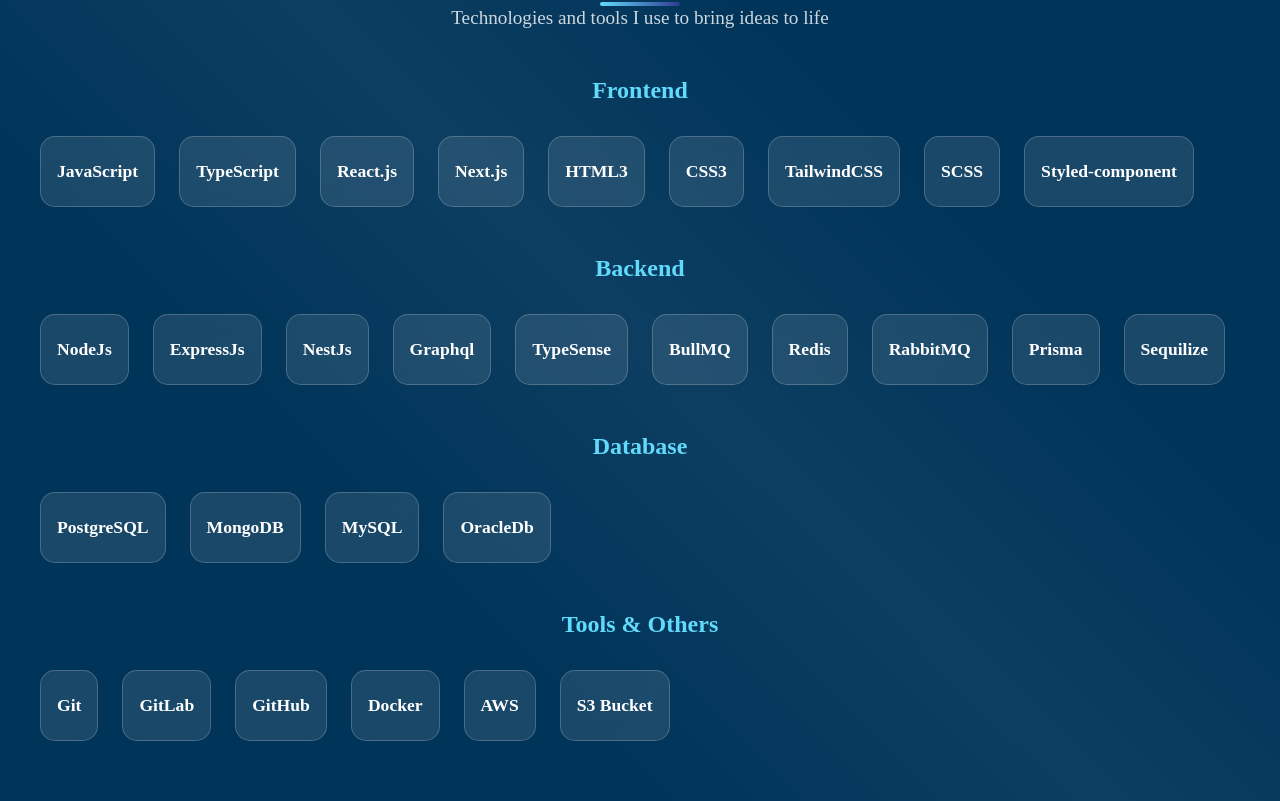
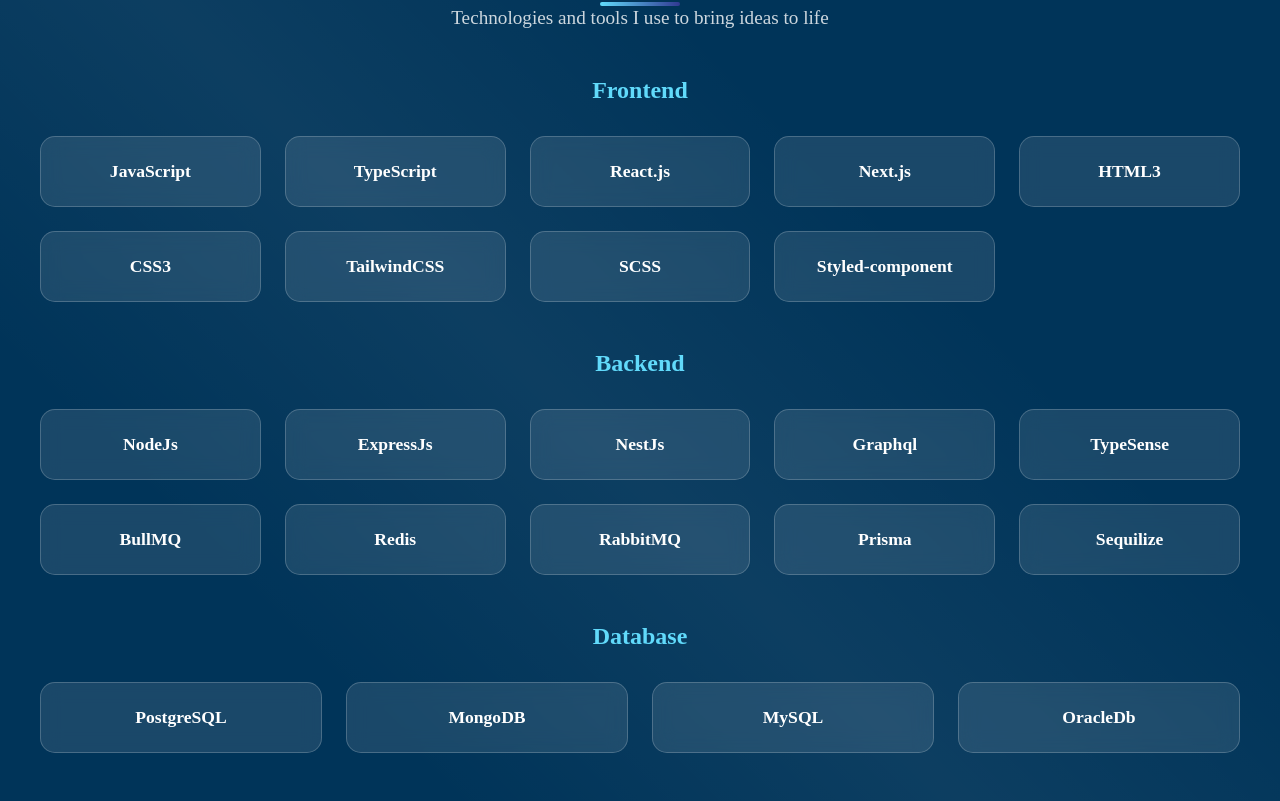
Before and after one commit to SugrivLodhi/portfolio-frontend, a Next.js app: page / in a window 1280 px wide. Shown: the part 1639-2440 px from the top of the page. Built offline with nearby package versions, Linux system fonts and the light colour scheme.

Commit message:
fix reponsive issue

```diff
--- a/src/components/AboutSection.jsx
+++ b/src/components/AboutSection.jsx
@@ -281,11 +281,11 @@
               <span className="label">Years Experience</span>
             </StatItem>
             <StatItem>
-              <span className="number">50+</span>
+              <span className="number">10+</span>
               <span className="label">Projects Completed</span>
             </StatItem>
             <StatItem>
-              <span className="number">15+</span>
+              <span className="number">20+</span>
               <span className="label">Technologies</span>
             </StatItem>
           </StatsContainer>
--- a/src/components/GetInTouch.jsx
+++ b/src/components/GetInTouch.jsx
@@ -235,8 +235,8 @@
       <ContentWrapper>
         <Title>Get In Touch</Title>
        <Subtitle>
-  {"Let's discuss your next project or just say hello!"}
-</Subtitle>
+   {"Let's discuss your next project or just say hello!"}
+      </Subtitle>
 
 
         <Wrapper>
--- a/src/components/SkillSection.jsx
+++ b/src/components/SkillSection.jsx
@@ -112,7 +112,7 @@
 
 // Skills list container
 const SkillsGrid = styled.div`
-  display: flex;
+  display: grid; /* Changed from flex to grid for proper column wrapping */
   grid-template-columns: repeat(auto-fit, minmax(200px, 1fr));
   gap: 1.5rem;
   margin-top: 2rem;
@@ -124,11 +124,15 @@
 
   @media (max-width: ${breakpoints.mobile}) {
     grid-template-columns: repeat(auto-fit, minmax(120px, 1fr));
-    gap: 1rem;
+    gap: 0.8rem;
+  }
+
+  @media (max-width: 375px) {
+    grid-template-columns: repeat(auto-fit, minmax(100px, 1fr));
+    gap: 0.6rem;
   }
 `;
 
-// Individual skill item styling and animation
 const SkillItem = styled.div`
   background: rgba(255, 255, 255, 0.1);
   backdrop-filter: blur(10px);
@@ -144,26 +148,11 @@
   position: relative;
   overflow: hidden;
 
-  &::before {
-    content: '';
-    position: absolute;
-    top: 0;
-    left: -100%;
-    width: 100%;
-    height: 100%;
-    background: linear-gradient(90deg, transparent, rgba(255,255,255,0.1), transparent);
-    transition: left 0.5s ease;
-  }
-
   &:hover {
-    transform: translateY(-10px) scale(1.05);
+    transform: translateY(-8px) scale(1.03); /* Slightly reduced for mobile */
     background: rgba(255, 255, 255, 0.15);
     border-color: #61dafb;
     animation: ${glow} 2s ease-in-out infinite;
-
-    &::before {
-      left: 100%;
-    }
   }
 
   animation-delay: ${props => props.delay || '0s'};
@@ -176,8 +165,13 @@
   }
 
   @media (max-width: ${breakpoints.mobile}) {
-    font-size: 0.9em;
+    font-size: 0.9rem;
     padding: 1rem 0.6rem;
+  }
+
+  @media (max-width: 375px) {
+    font-size: 0.8rem;
+    padding: 0.8rem 0.5rem;
   }
 `;
 
```
